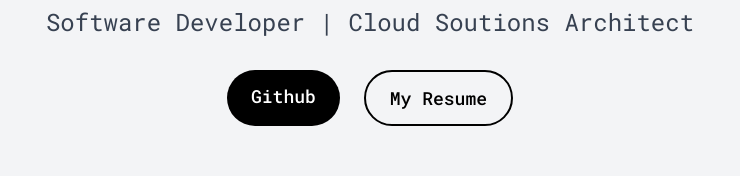
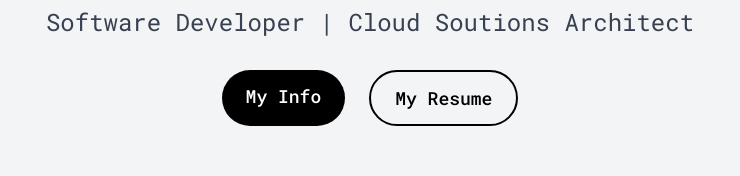
Before and after one commit to DeanChap/my-portfolio, a React (Create React App) app: page / in a window 1280 px wide. Shown: the part 410-586 px from the top of the page, without its empty margins (270-1010 px from the left). Built offline with nearby package versions, Linux system fonts and the light colour scheme.

Commit message:
home page edit

```diff
--- a/src/components/sections/Home.js
+++ b/src/components/sections/Home.js
@@ -14,7 +14,7 @@
         Software Developer | Cloud Soutions Architect
       </p>
       <div className="flex space-x-6 animate-fade-in delay-400">
-        <ActionButton href="https://github.com/DeanChap">Github</ActionButton>
+        <ActionButton href="#contact">My Info</ActionButton>
         <ActionButton href="/Resume-Dean_Chap.pdf" outline download>
           My Resume
         </ActionButton>
```
